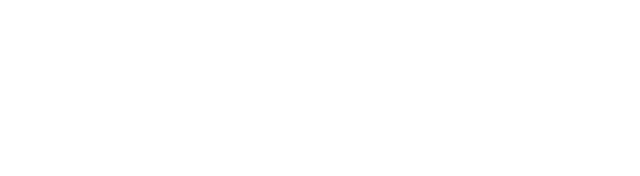
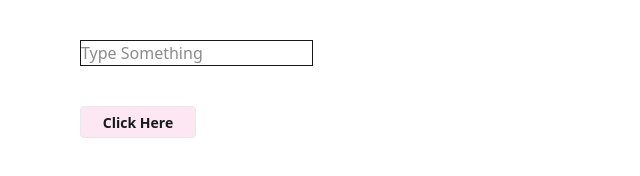
Before and after one commit to Rahaman-Atikur/JavaScript-for-React, a plain HTML site: page index.html in a window 1280 px wide. Shown: the whole page, without its empty margins (0-640 px from the left). Drawn offline with nearby package versions, Linux system fonts and the light colour scheme.

Commit message:
Local Storage done

```diff
--- a/index.html
+++ b/index.html
@@ -1,15 +1,23 @@
 <!DOCTYPE html>
 <html lang="en">
+
 <head>
     <meta charset="UTF-8">
     <meta name="viewport" content="width=device-width, initial-scale=1.0">
+    <link href="https://cdn.jsdelivr.net/npm/daisyui@5" rel="stylesheet" type="text/css" />
+    <script src="https://cdn.jsdelivr.net/npm/@tailwindcss/browser@4"></script>
     <title>Document</title>
 </head>
+
 <body>
+    <input id="name" class="mx-20 mt-10 " type="text" placeholder="Type Something"> <br>
+    <button onclick="handleStorage()" class="btn mx-20 mt-10 w-29 h-8 border-xl bg-pink-100 font-bold "> Click Here</button>
 
     <script src="templateString.js"></script>
     <script src="script.js"></script>
     <script src="arrayMethod.js"></script>
     <script src="Destructing.js"></script>
+    <script src="localStorage.js"></script>
 </body>
+
 </html>
--- /dev/null
+++ b/localStorage.js
@@ -0,0 +1,4 @@
+const handleStorage = () => {
+  const name = document.getElementById("name").value;
+  localStorage.setItem("name", name);
+};
```
